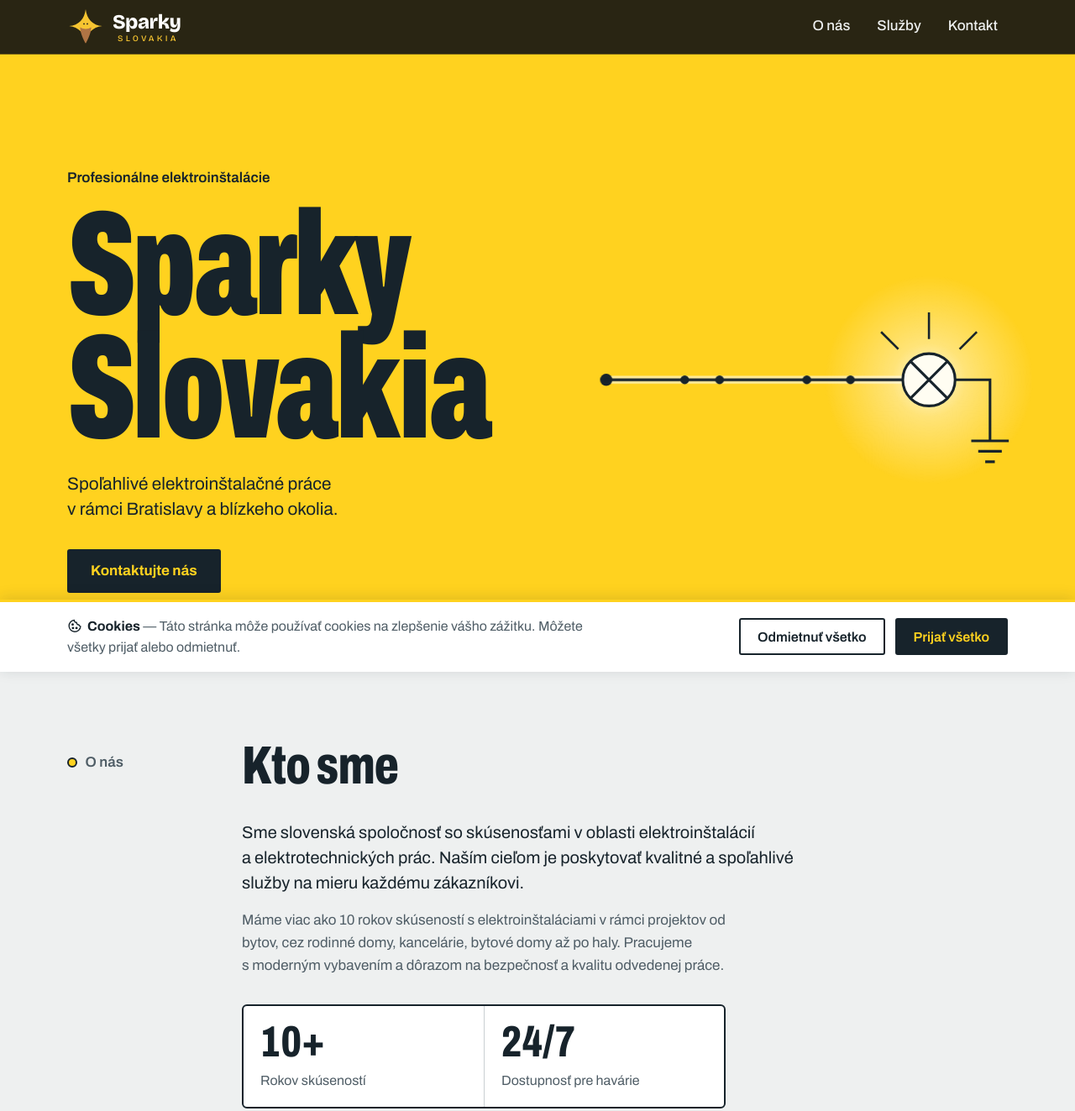
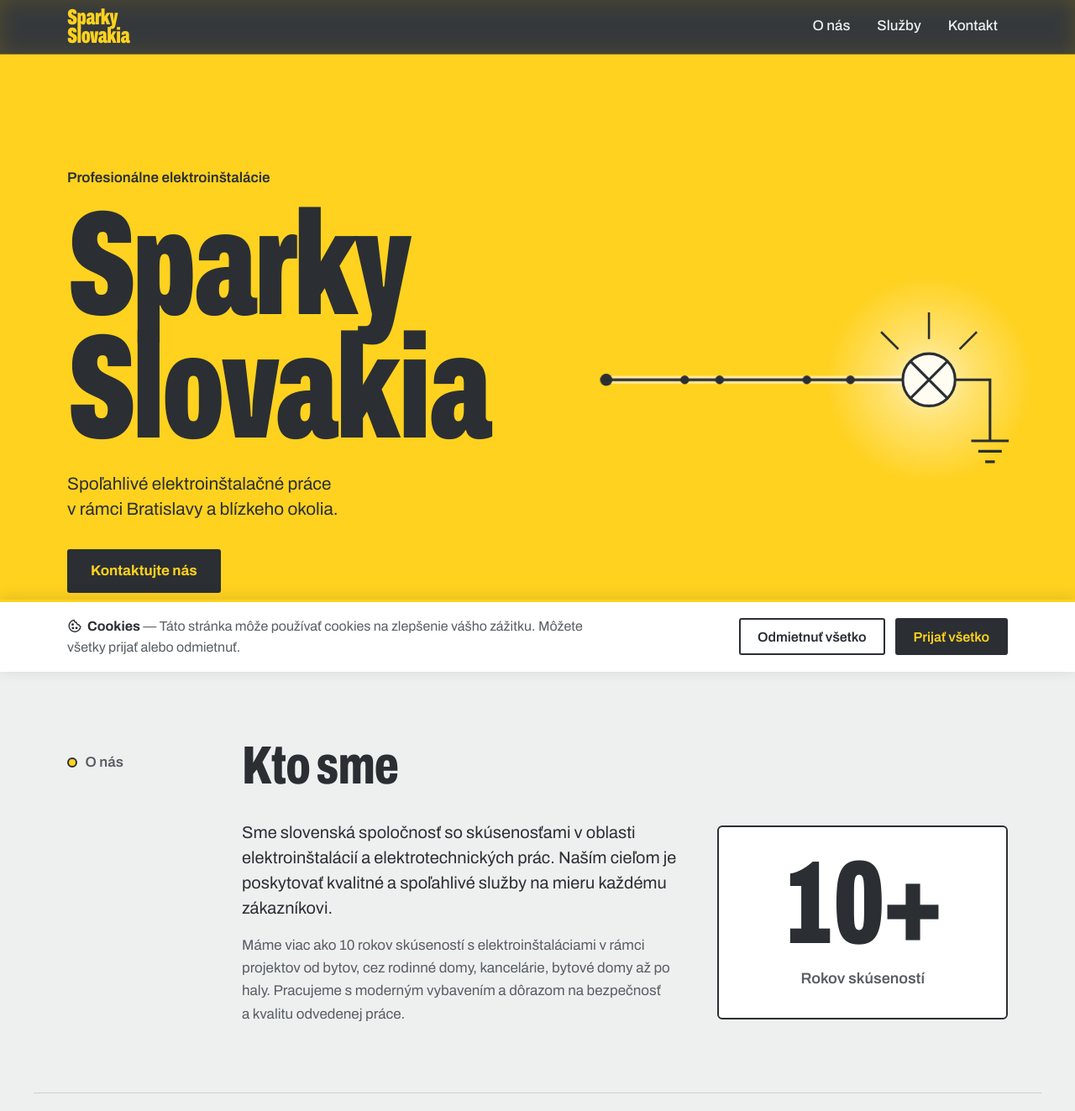
Before and after one commit to Franky0source/Sparky-preview, a plain HTML site: page index.html in a window 1280 px wide. Shown: the top 1323 px of the page at 84% size. Drawn offline with Linux system fonts and the light colour scheme.

Commit message:
Add files via upload

```diff
--- a/css/style.css
+++ b/css/style.css
@@ -21,40 +21,29 @@
 }
 
 /* ─── TOKENS ───
-   signal yellow #FFD21F · ink #17232B · enclosure #EEF0F0
-   panel #FFFFFF · conductor blue #1D5FA6 · slate #4F5D66 */
-/* Bricolage Grotesque (SIL OFL 1.1, see fonts/OFL-bricolage.txt): only for the
-   logo wordmark, as the logo handoff specifies. Latin only: "Sparky Slovakia"
-   needs no diacritics. */
-@font-face {
-  font-family: 'Bricolage Grotesque';
-  font-style: normal;
-  font-weight: 500 800;
-  font-display: swap;
-  src: url(../fonts/bricolage-latin.woff2) format('woff2');
-  unicode-range: U+0000-00FF, U+0131, U+0152-0153, U+02BB-02BC, U+02C6, U+02DA, U+02DC, U+0304, U+0308, U+0329, U+2000-206F, U+20AC, U+2122, U+2191, U+2193, U+2212, U+2215, U+FEFF, U+FFFD;
-}
-
+   signal yellow #FFD21F · anthracite ink #2B2F33 · enclosure #EEF0F0
+   panel #FFFFFF · conductor blue #1D5FA6 · graphite #585E63 */
 :root {
   /* fixed brand primitives: never change with the colour scheme */
   --signal: #FFD21F;
   --signal-light: #FFE366;
-  --ink: #17232B;
-  --ink-raised: #2B3C47;
+  --ink: #2B2F33;
+  --ink-raised: #41464B;
 
   /* semantic tokens: redefined for dark mode below */
   --yellow: var(--signal);
   --yellow-hover: var(--signal-light);
   --bg: #EEF0F0;
   --surface: #FFFFFF;
-  --text: #17232B;
-  --muted: #4F5D66;
-  --line: #C9CFD2;
-  --line-strong: #17232B;
+  --text: #2B2F33;
+  --muted: #585E63;
+  --line: #CDD0D2;
+  --line-strong: #2B2F33;
   --link: #1D5FA6;
   --focus: #1D5FA6;
-  /* neutral (not blue) dark: a blue-tinted dark over the yellow hero mixes to green */
-  --nav-bg: rgba(18, 18, 18, 0.9);
+  /* see-through anthracite; the header's backdrop-filter greys out what's
+     behind it, so the yellow hero can't tint it green */
+  --nav-bg: rgba(43, 47, 51, 0.82);
   --btn-bg: var(--ink);
   --btn-bg-hover: var(--ink-raised);
   --btn-text: var(--signal);
@@ -70,12 +59,12 @@
   :root {
     --yellow: #F5C800;
     --yellow-hover: var(--signal);
-    --bg: #17232B;
-    --surface: #1F2E38;
+    --bg: #2B2F33;
+    --surface: #353A3E;
     --text: #EEF0F0;
-    --muted: #AAB7BE;
-    --line: #34464F;
-    --line-strong: #6E8290;
+    --muted: #B5BABE;
+    --line: #4A5055;
+    --line-strong: #858C92;
     --link: var(--signal);
     --focus: var(--signal);
     --btn-bg: var(--signal);
@@ -157,16 +146,20 @@ a { color: var(--link); }
      dark-scheme text/line colours for everything inside it. */
   --bg: var(--ink);
   --text: #EEF0F0;
-  --line: #34464F;
-  --line-strong: #6E8290;
+  --line: #4A5055;
+  --line-strong: #858C92;
   --link: var(--signal);
   --focus: var(--signal);
   color: var(--text);
   background: var(--nav-bg);
-  -webkit-backdrop-filter: blur(12px);
-  backdrop-filter: blur(12px);
+  -webkit-backdrop-filter: grayscale(1) brightness(0.5) blur(12px);
+  backdrop-filter: grayscale(1) brightness(0.5) blur(12px);
   border-bottom: 1px solid rgba(255, 210, 31, 0.35);
   transition: transform 0.3s cubic-bezier(.4,0,.2,1);
+}
+/* browsers without backdrop-filter: nearly solid, so it doesn't turn olive */
+@supports not ((backdrop-filter: blur(1px)) or (-webkit-backdrop-filter: blur(1px))) {
+  .site-header { background: rgba(43, 47, 51, 0.96); }
 }
 .site-header.is-hidden { transform: translateY(-100%); }
 
@@ -178,39 +171,24 @@ a { color: var(--link); }
   gap: var(--s2);
 }
 
-/* Logo lockup 6a (from the logo handoff): mark + "Sparky" with "SLOVAKIA"
-   centred under it. The header is dark in both colour schemes, so the
-   handoff's dark-background colours apply everywhere. */
+/* Logo: "Sparky / Slovakia" as text only, set like the hero title
+   (Archivo, heavy, condensed, stacked), in signal yellow on the dark header. */
 .nav-logo {
   display: inline-flex;
   align-items: center;
-  gap: 10px;
   min-height: 44px;
   text-decoration: none;
 }
-.nav-logo-mark { display: block; width: 44px; height: 44px; flex: none; }
 .nav-logo-text {
   display: flex;
   flex-direction: column;
-  align-items: center;
-  line-height: 1;
-  font-family: 'Bricolage Grotesque', Helvetica, Arial, sans-serif;
-}
-.nav-logo-name {
-  font-size: 1.5rem;
-  font-weight: 800;
+  align-items: flex-start;
+  font-weight: 850;
+  font-stretch: 62%;
+  font-size: 1.625rem;
+  line-height: 0.84;
   letter-spacing: -0.02em;
-  color: #FFFFFF;
-}
-.nav-logo-sub {
-  margin-top: 3px;
-  /* cancels the trailing letter-spacing so the word centres optically */
-  margin-right: -0.32em;
-  font-size: 0.625rem;
-  font-weight: 500;
-  letter-spacing: 0.32em;
-  text-transform: uppercase;
-  color: #F7C531;
+  color: var(--signal);
 }
 
 .nav-toggle {
@@ -412,19 +390,26 @@ a { color: var(--link); }
 }
 
 /* ─── O NÁS ─── */
+/* text on the left, the "10+" plate beside it, centred against the text;
+   on phones the plate goes full width under the text */
 .about-grid {
   display: grid;
   gap: var(--s4);
+  align-items: center;
+}
+@media (min-width: 721px) {
+  .about-grid { grid-template-columns: minmax(0, 1.5fr) minmax(0, 1fr); column-gap: var(--s5); }
 }
 .about-text p { max-width: 62ch; }
 .about-text p + p { margin-top: var(--s2); color: var(--muted); }
 .about-text p:first-child { font-size: 1.25rem; line-height: 1.5; }
 
-/* rating plate: two figures side by side under the text */
+/* rating plate: big figure set like the hero title, label under it, centred;
+   more figures would sit side by side */
 .plate {
   display: grid;
-  grid-template-columns: repeat(2, minmax(0, 1fr));
-  max-width: 36rem;
+  grid-auto-flow: column;
+  grid-auto-columns: minmax(0, 1fr);
   border: 2px solid var(--line-strong);
   border-radius: 6px;
   background: var(--surface);
@@ -432,21 +417,25 @@ a { color: var(--link); }
 .plate-row {
   display: flex;
   flex-direction: column;
-  gap: 0.4rem;
-  padding: 1.1rem 1.25rem 1.2rem;
+  align-items: center;
+  gap: var(--s2);
+  padding: var(--s4) var(--s3) var(--s4);
+  text-align: center;
 }
 .plate-row + .plate-row { border-left: 1px solid var(--line); }
 .plate dt {
   order: 2;
   color: var(--muted);
-  font-size: 1rem;
+  font-size: 1.125rem;
+  font-weight: 600;
 }
 .plate dd {
   order: 1;
-  font-weight: 800;
-  font-stretch: 70%;
-  font-size: clamp(2.5rem, 8vw, 3.25rem);
-  line-height: 1;
+  font-weight: 850;
+  font-stretch: 62%;
+  font-size: clamp(6rem, 11vw, 9.5rem);
+  line-height: 0.84;
+  letter-spacing: -0.02em;
   font-variant-numeric: tabular-nums;
 }
 
@@ -482,12 +471,6 @@ a { color: var(--link); }
 .service-desc { color: var(--muted); max-width: 48ch; }
 
 /* ─── KONTAKT ─── */
-.contact-sub {
-  font-size: 1.25rem;
-  line-height: 1.5;
-  max-width: 44ch;
-  margin-bottom: var(--s4);
-}
 .contact-buttons {
   display: flex;
   flex-wrap: wrap;
@@ -551,7 +534,7 @@ a { color: var(--link); }
   z-index: 1500;
   background: var(--surface);
   border-top: 3px solid var(--yellow);
-  box-shadow: 0 -2px 16px rgba(23, 35, 43, 0.14);
+  box-shadow: 0 -2px 16px rgba(43, 47, 51, 0.14);
 }
 /* returning visitor: hidden before first paint by the inline <head> script */
 .cookie-chosen .cookie-banner { display: none; }
--- a/index.html
+++ b/index.html
@@ -8,16 +8,15 @@
 <meta name="description" content="Sparky Slovakia s. r. o. – spoľahlivé elektroinštalačné práce v rámci Bratislavy a blízkeho okolia. Klasické a inteligentné elektroinštalácie, vrátniky, prístupové systémy, štruktúrovaná kabeláž a MaR.">
 <meta name="color-scheme" content="light dark">
 <link rel="preload" href="fonts/archivo-latin.woff2" as="font" type="font/woff2" crossorigin>
-<link rel="preload" href="fonts/bricolage-latin.woff2" as="font" type="font/woff2" crossorigin>
-<link rel="stylesheet" href="css/style.css?v=7">
+<link rel="stylesheet" href="css/style.css?v=13">
 <link rel="icon" href="img/sparky-6a-auto.svg" type="image/svg+xml">
 <link rel="apple-touch-icon" href="img/apple-touch-icon-6a.png">
-<meta name="theme-color" content="#121212">
+<meta name="theme-color" content="#2B2F33">
 <!-- Must run before first paint (so no defer): hides the cookie banner for
      returning visitors. A file, not inline, so the Content-Security-Policy
      in .htaccess can forbid all inline scripts. -->
-<script src="js/cookie-check.js?v=7"></script>
-<script src="js/main.js?v=7" defer></script>
+<script src="js/cookie-check.js?v=13"></script>
+<script src="js/main.js?v=13" defer></script>
 </head>
 <body>
 
@@ -27,10 +26,7 @@
 <header class="site-header" id="navbar">
   <nav class="nav-inner wrap" aria-label="Hlavná navigácia">
     <a href="#hero" class="nav-logo">
-      <!-- Logo mark 6a, dark-background version (the header is dark in both colour schemes).
-           Decorative (alt=""): the wordmark text next to it is the link's name. -->
-      <img class="nav-logo-mark" src="img/sparky-6a-dark.svg" alt="" width="44" height="44">
-      <span class="nav-logo-text"><span class="nav-logo-name">Sparky</span><span class="nav-logo-sub">Slovakia</span></span>
+      <span class="nav-logo-text"><span>Sparky</span><span>Slovakia</span></span>
     </a>
     <button class="btn nav-toggle" type="button" aria-expanded="false" aria-controls="nav-links">
       <svg class="icon icon-open" viewBox="0 0 24 24" fill="none" stroke="currentColor" stroke-width="2.2" stroke-linecap="square" aria-hidden="true"><path d="M3 6h18M3 12h18M3 18h18"/></svg>
@@ -103,7 +99,6 @@
       </div>
       <dl class="plate">
         <div class="plate-row"><dt>Rokov skúseností</dt><dd>10+</dd></div>
-        <div class="plate-row"><dt>Dostupnosť pre havárie</dt><dd>24/7</dd></div>
       </dl>
     </div>
   </div>
@@ -166,7 +161,6 @@
   <div class="section-rail">Kontakt</div>
   <div class="section-body">
     <h2 class="section-title" id="contact-title">Kontaktujte nás</h2>
-    <p class="contact-sub">Nezáväzná konzultácia je vždy zadarmo. Napíšte nám alebo zavolajte — odpovieme čo najskôr.</p>
     <div class="contact-buttons">
       <a href="tel:+421900000000" class="btn contact-btn contact-btn-primary">
         <svg aria-hidden="true" focusable="false" viewBox="0 0 24 24" fill="none" stroke="currentColor" stroke-width="2" stroke-linecap="round" stroke-linejoin="round"><path d="M22 16.92v3a2 2 0 01-2.18 2 19.79 19.79 0 01-8.63-3.07A19.5 19.5 0 013.07 9.8a19.79 19.79 0 01-3.07-8.68A2 2 0 012 .91h3a2 2 0 012 1.72 12.84 12.84 0 00.7 2.81 2 2 0 01-.45 2.11L6.09 8.91a16 16 0 006 6l1.27-1.27a2 2 0 012.11-.45 12.84 12.84 0 002.81.7A2 2 0 0122 16.92z"/></svg>
```
Also changed, not shown: 404.html (+3 -7 lines).
